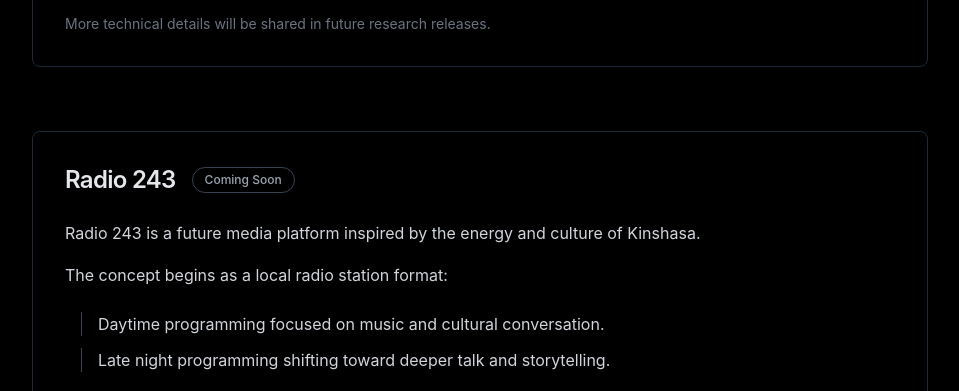
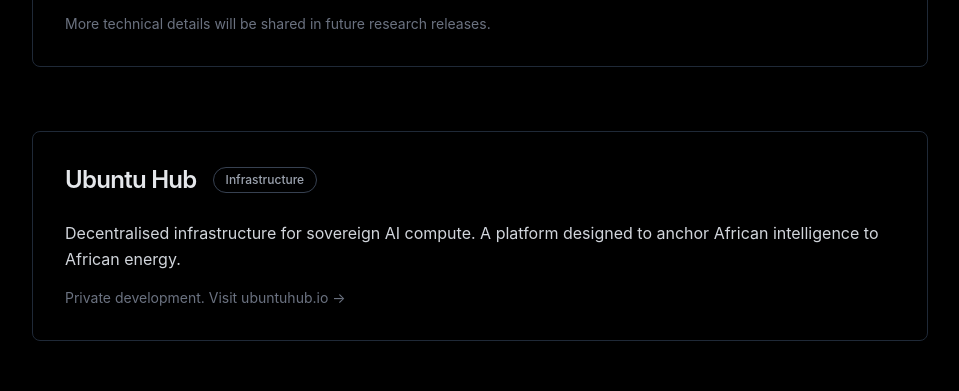
Before and after one commit to AhhVeeDaa/Website, a Next.js app: page /inventions in a window 1280 px wide. Shown: the part 840-1231 px from the top of the page, without its empty margins (0-959 px from the left). Built offline with nearby package versions, Linux system fonts and the light colour scheme.

Commit message:
feat: add Ubuntu Hub section back to Inventions page

```diff
--- a/app/inventions/page.tsx
+++ b/app/inventions/page.tsx
@@ -54,6 +54,18 @@
             <p className="text-gray-500 text-sm">More technical details will be shared in future research releases.</p>
           </div>
 
+          {/* Ubuntu Hub */}
+          <a href="https://ubuntuhub.io" target="_blank" rel="noopener noreferrer" className="block border border-gray-800 rounded-lg p-8 hover:border-purple-500/30 hover:bg-gray-900/20 transition-all duration-500">
+            <div className="flex items-center gap-4 mb-6">
+              <h2 className="text-2xl font-semibold text-gray-200">Ubuntu Hub</h2>
+              <span className="inline-block px-3 py-1 text-xs font-medium border border-gray-700 rounded-full text-gray-400">Infrastructure</span>
+            </div>
+            <div className="space-y-4 text-gray-300 leading-relaxed">
+              <p>Decentralised infrastructure for sovereign AI compute. A platform designed to anchor African intelligence to African energy.</p>
+              <p className="text-gray-500 text-sm">Private development. Visit ubuntuhub.io →</p>
+            </div>
+          </a>
+
           {/* Cultural Infrastructure — Radio 243 */}
           <div className="border border-gray-800 rounded-lg p-8 hover:border-purple-500/30 hover:bg-gray-900/20 transition-all duration-500">
             <div className="flex items-center gap-4 mb-6">
```
